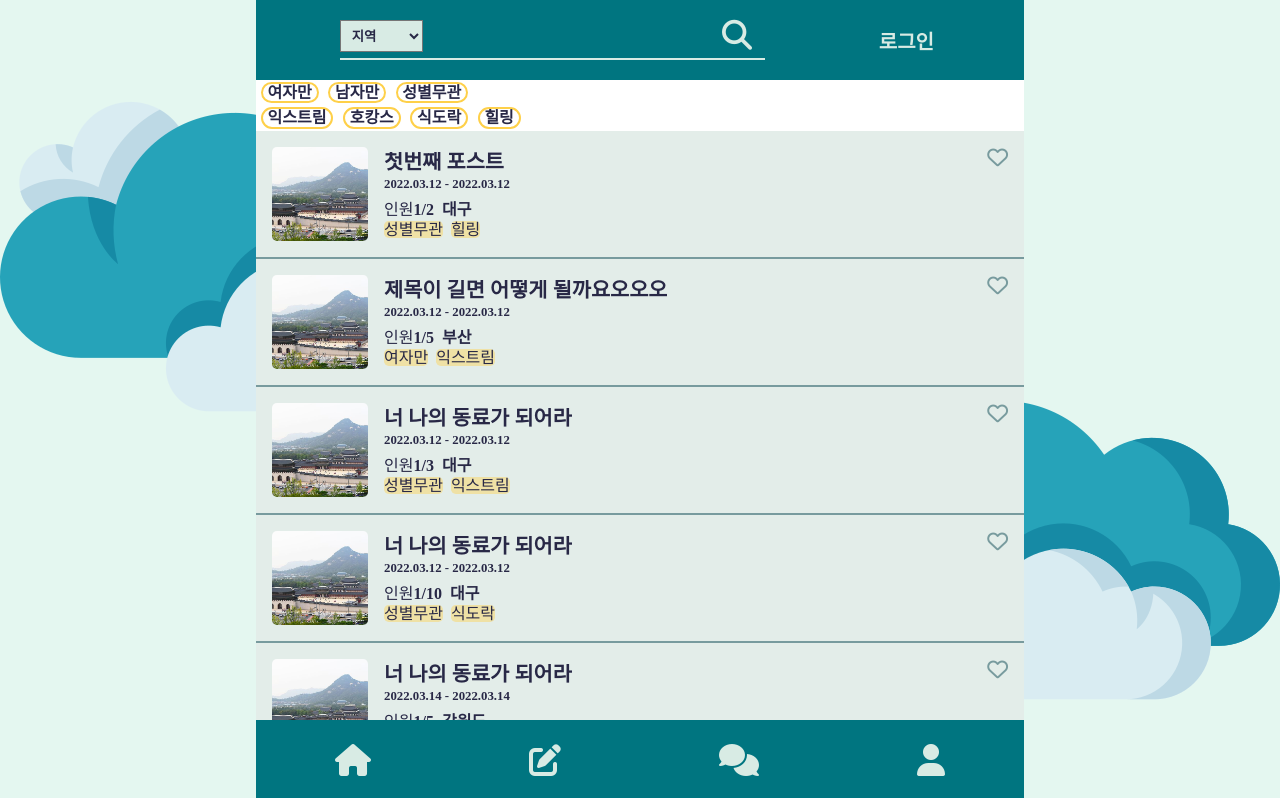
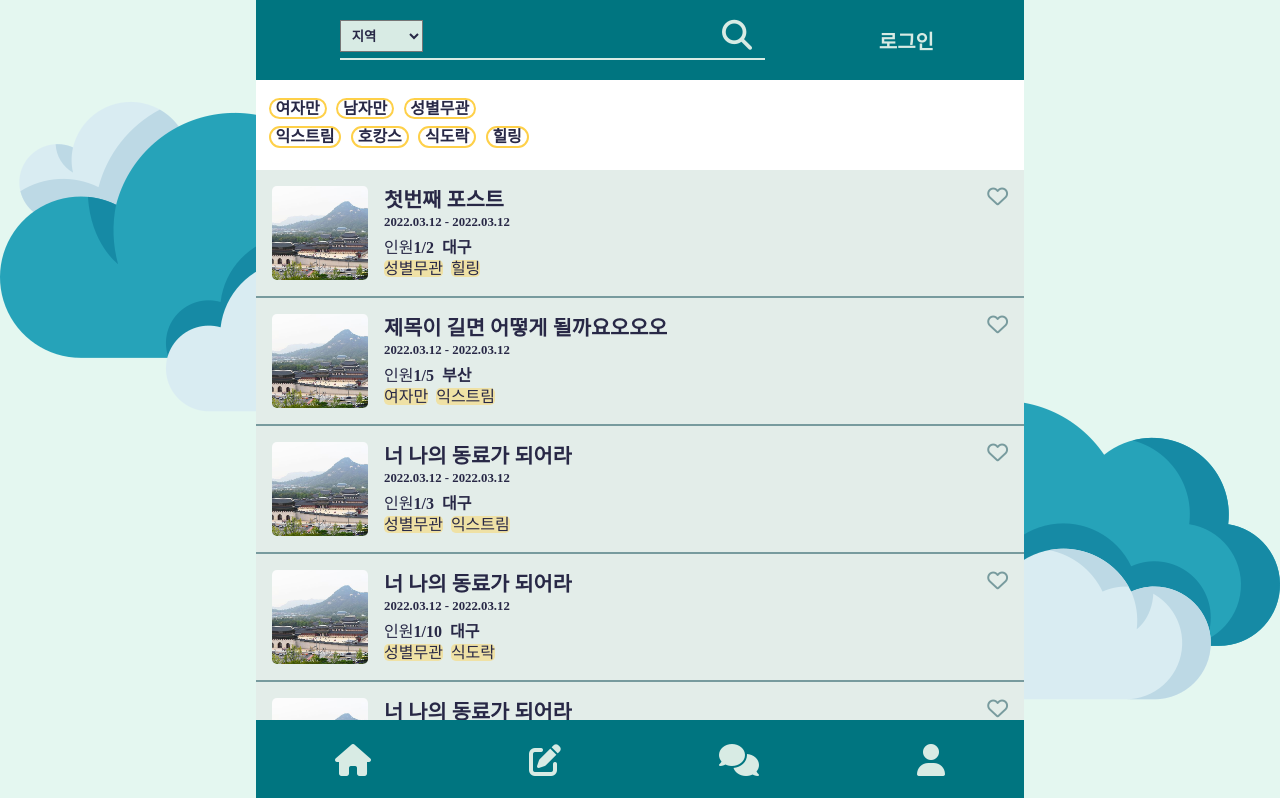
Before and after one commit to sideProject-withU/BirdBuddyTrip, a React (Create React App) app in the folder Client/: page / in a window 1280 px wide. Shown: the top 798 px of the page. Built offline with nearby package versions, Linux system fonts and the light colour scheme.

Commit message:
Style: [Client] #58 main페이지 OptionContainer 조정

```diff
--- a/Client/src/pages/Main.tsx
+++ b/Client/src/pages/Main.tsx
@@ -2,12 +2,15 @@ import GenderOption from '../components/Options/GenderOption';
 import TypeOption from '../components/Options/TypeOption';
 import PostThumb from '../components/Post/PostThumb';
 import { dummyPosts } from '../dummys/dummyPosts';
+import { OptionContainer } from '../styled/options';
 
 const Main = () => {
   return (
     <div>
-      <GenderOption />
-      <TypeOption />
+      <OptionContainer>
+        <GenderOption />
+        <TypeOption />
+      </OptionContainer>
       {dummyPosts.map((el, idx) => (
         <PostThumb key={idx} post={el} />
       ))}
--- a/Client/src/styled/options.tsx
+++ b/Client/src/styled/options.tsx
@@ -1,9 +1,17 @@
 import styled from 'styled-components';
+
+export const OptionContainer = styled.div`
+  position: sticky;
+  top: 5rem;
+  background: white;
+  padding: 1rem 0.5rem;
+`;
 
 export const Container = styled.div`
   display: flex;
   > div {
     margin: 0.3rem;
+    margin-bottom: 0.5rem;
     > input {
       display: none;
     }
```
